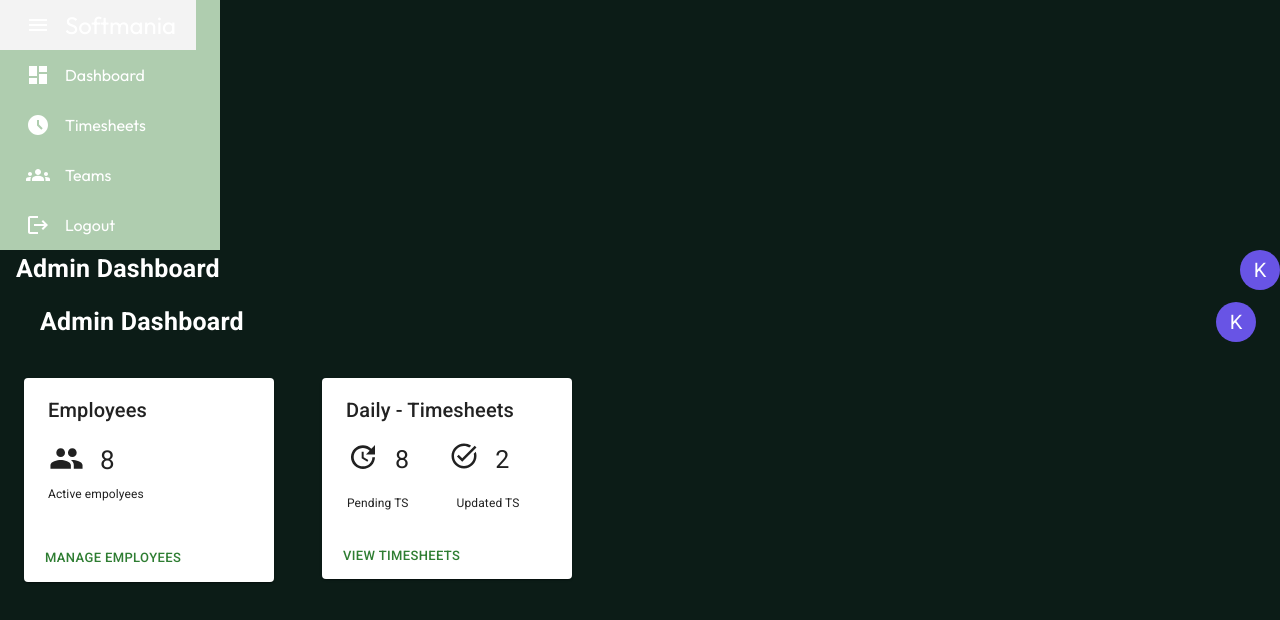
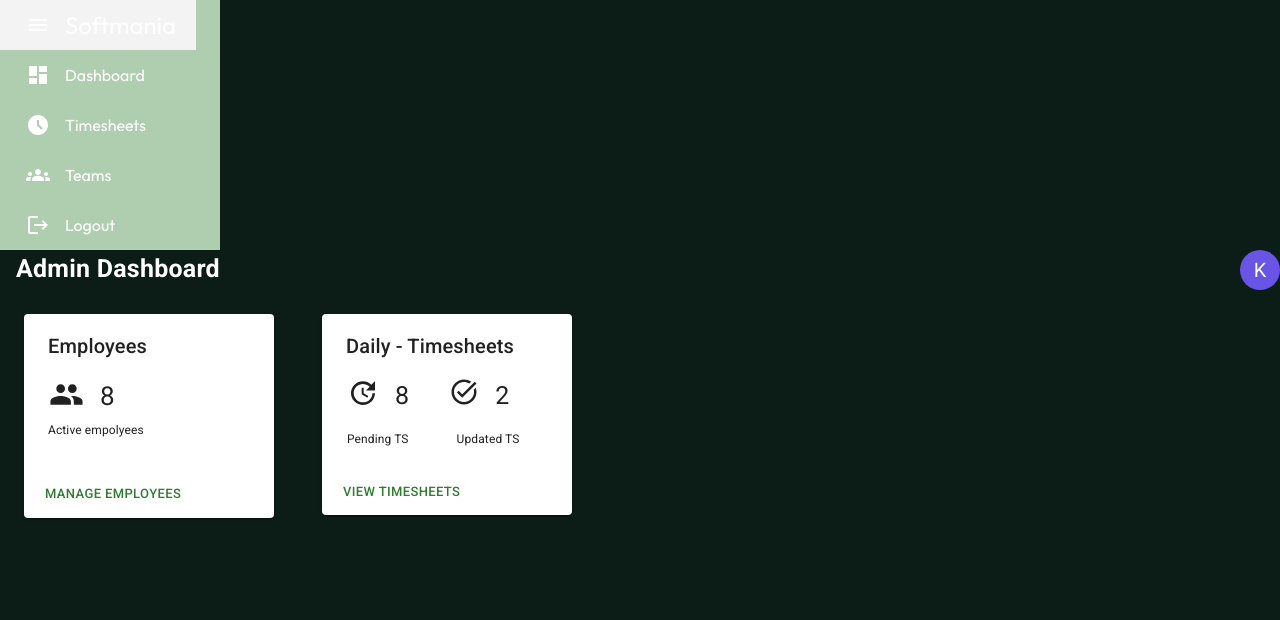
Before and after one commit to Kaliyappan1/Timesheet-Application-to-softmania, a React (Vite) app: page /admin-dashboard in a window 1280 px wide. Shown: the top 620 px of the page. Built offline with nearby package versions, Linux system fonts and the light colour scheme.

Commit message:
admin dashboard change

```diff
--- a/src/App.jsx
+++ b/src/App.jsx
@@ -9,14 +9,17 @@ import Admin from "./scenes/Login/Admin";
 import Form from "./scenes/form/Form";
 import AdminDashboard from "./scenes/dashboard/AdminDashboard";
 import AdminTimesheets from "./scenes/dashboard/AdminTimesheets";
-import AdminSidebar from "./scenes/dashboard/Sidebar";
+import AdminSidebar from "./scenes/global/Sidebar";
 import AdminTeams from "./scenes/dashboard/AdminTeams";
 import { ThemeProvider } from "styled-components";
 import theme from "./components/Theme";
+import { CssBaseline } from "@mui/material";
 
 function App() {
   return (
     <ThemeProvider theme={theme}>
+      {/* <CssBaseline/> */}
+      <div className="app">
         <BrowserRouter>
           <Routes>
             <Route
@@ -69,6 +72,7 @@ function App() {
             <Route path="/admin-teams" element={<AdminTeams />} />
           </Routes>
         </BrowserRouter>
+      </div>
     </ThemeProvider>
   );
 }
--- a/src/scenes/dashboard/AdminDashboard.jsx
+++ b/src/scenes/dashboard/AdminDashboard.jsx
@@ -4,7 +4,7 @@ import { AppBar, Avatar, Box, Button, Card, CardActions, CardContent, Stack, Too
 import PeopleIcon from '@mui/icons-material/People';
 import UpdateIcon from '@mui/icons-material/Update';
 import TaskAltIcon from '@mui/icons-material/TaskAlt';
-import AdminSidebar from './Sidebar';
+import AdminSidebar from '../global/Sidebar';
 import { Link } from 'react-router-dom';
 
 
@@ -61,14 +61,6 @@ function AdminDashboard() {
              </Stack>
              </div>
           </Box>
-
-        <Box sx={{flexGrow: 1}}>
-            <Toolbar>
-            <Typography sx={{flexGrow:1, fontSize: 25, fontWeight: 700,ml:2}}>Admin Dashboard</Typography>
-            <Avatar {...stringAvatar('Kaliyappan')} />
-            </Toolbar>
-
-        </Box>
 
            <div className="admin-content">
            <div className="employee-container">
--- a/src/scenes/dashboard/AdminTeams.jsx
+++ b/src/scenes/dashboard/AdminTeams.jsx
@@ -19,7 +19,7 @@ import {
   Typography,
 } from "@mui/material";
 import SearchIcon from "@mui/icons-material/Search";
-import AdminSidebar from "./Sidebar";
+import AdminSidebar from "../global/Sidebar";
 
 function createData(name, role, contact) {
   return { name, role, contact };
--- a/src/scenes/dashboard/Sidebar.jsx
+++ b/src/scenes/global/Sidebar.jsx
@@ -7,11 +7,12 @@ import AccessTimeFilledIcon from "@mui/icons-material/AccessTimeFilled";
 import GroupsIcon from "@mui/icons-material/Groups";
 import LogoutIcon from "@mui/icons-material/Logout";
 import { Link } from "react-router-dom";
-import AdminDashboard from "./AdminDashboard";
+import AdminDashboard from "../dashboard/AdminDashboard";
 import { Box } from "@mui/material";
 
 function AdminSidebar() {
   const [collapsed, setCollapsed] = React.useState(false);
+
   return (
 
 
```
Lines whose indentation alone changed are shown as unchanged.
